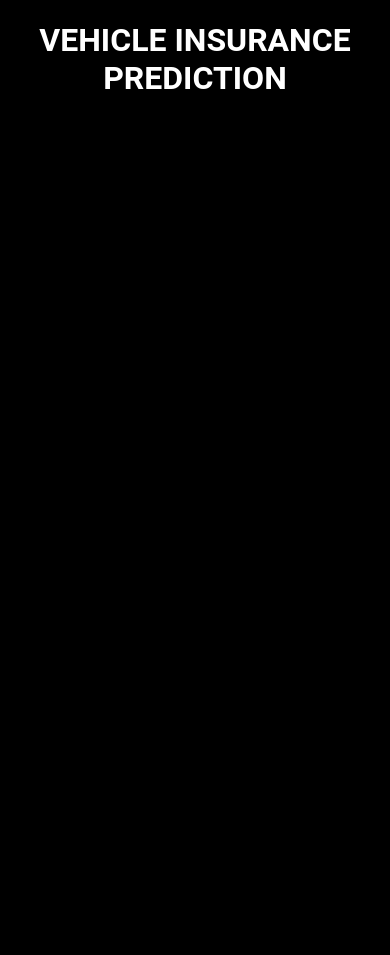
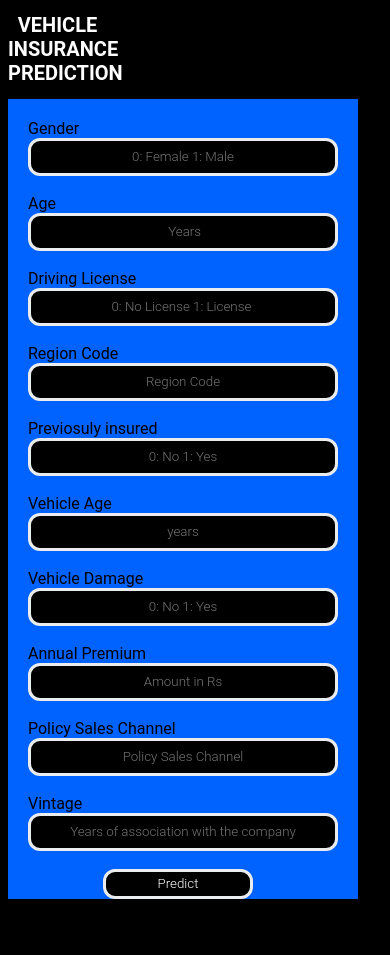
Before and after one commit to ritik872000/Vehicle-Insurance-Prediction, a Flask app: page / in a window 390 px wide. After the commit the page ends 899 px from the top, so only its background shows below. Run offline with Flask 2, Linux system fonts and the light colour scheme; parts of the project's set-up code (start-up, migrations or seed data) failed here and were passed over.

Commit message:
Update style.css

```diff
--- a/static/style.css
+++ b/static/style.css
@@ -55,3 +55,15 @@ button[type=submit] {
 prediction_text {
     color: white;
 }
+
+@media only screen and (max-width: 640px) {
+    .container {
+        float: none;
+        width: fit-content;
+    }
+    h1 {
+        font-size: 20px;
+        text-align: center;
+        margin-right: 275px;
+    }
+}
```
